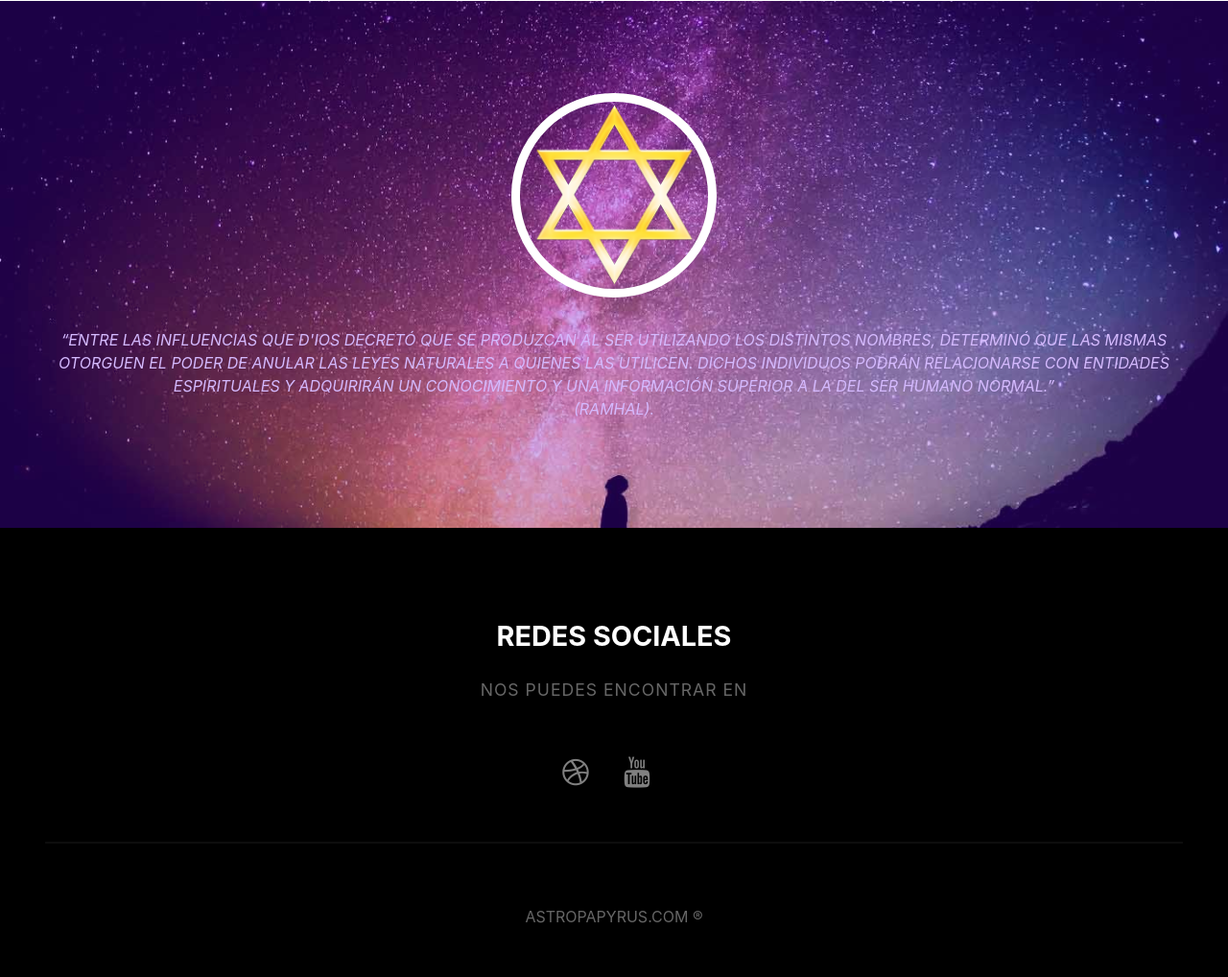
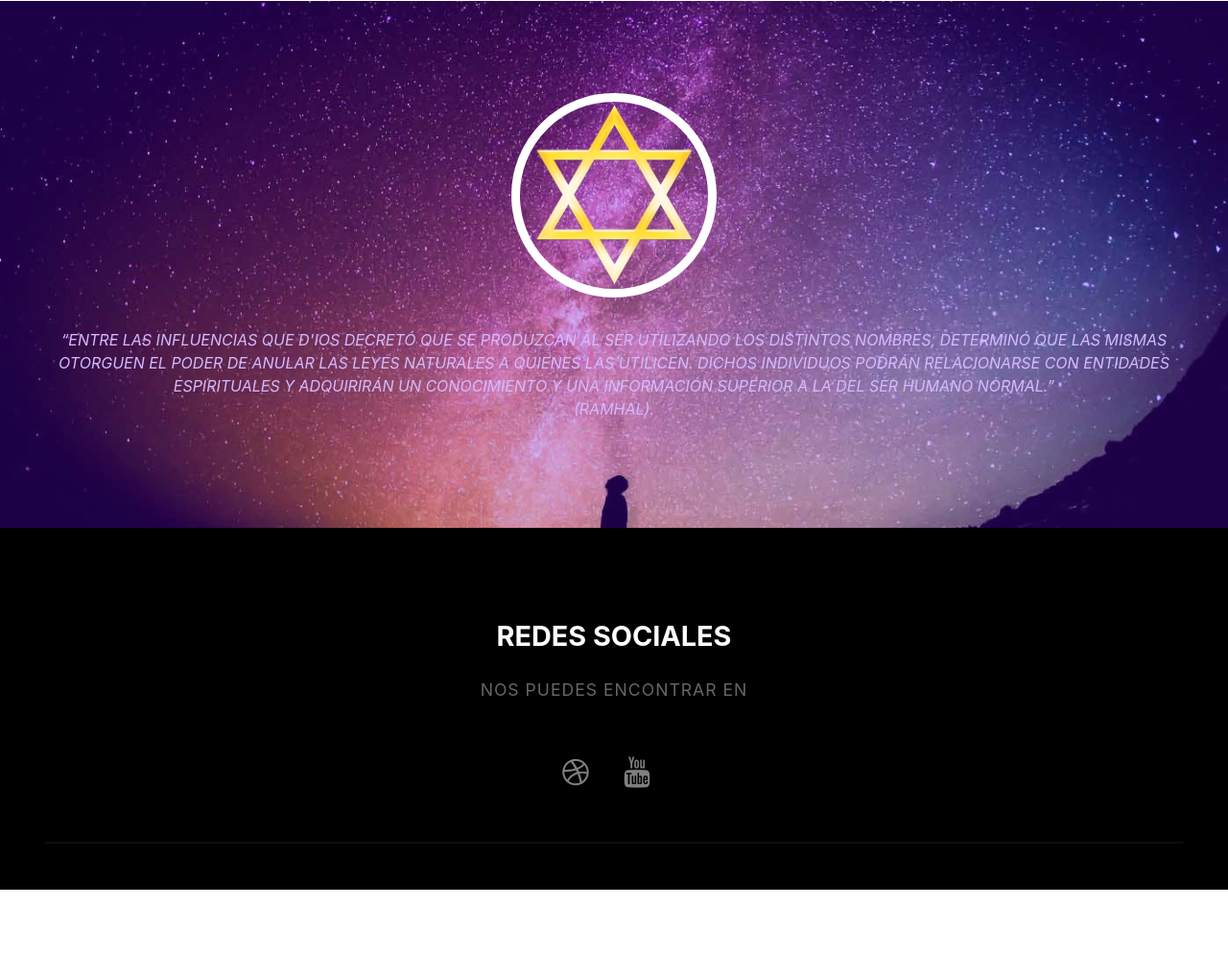
Before and after one commit to Alkaestry/senderodeluz, a plain HTML site: page MagiaEspiritual.html in a window 1280 px wide. Shown: the part 3850-4868 px from the top of the page at 96% size. After the commit the page ends 4777 px from the top, so only its background shows below. Drawn offline with Linux system fonts and the light colour scheme.

Commit message:
Update MagiaEspiritual.html

```diff
--- a/MagiaEspiritual.html
+++ b/MagiaEspiritual.html
@@ -182,9 +182,6 @@ Los talismanes (<i>kemia</i>), anillos grabados con símbolos de poder, pergamin
 				<hr />
 			</section>
 
-			<!-- Copyright -->
-				<div id="copyright" class="exp">astropapyrus.com ®</div>
-		</div>
 
 	</body>
 </html>
```
